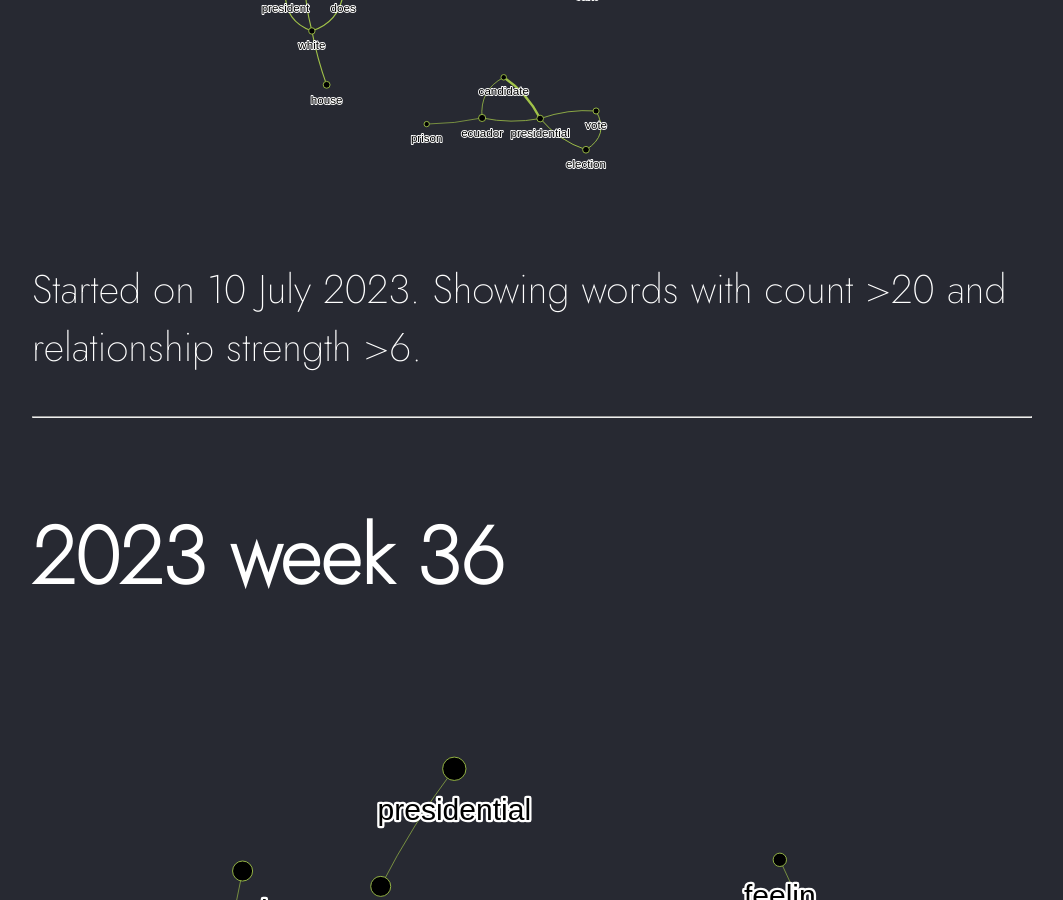
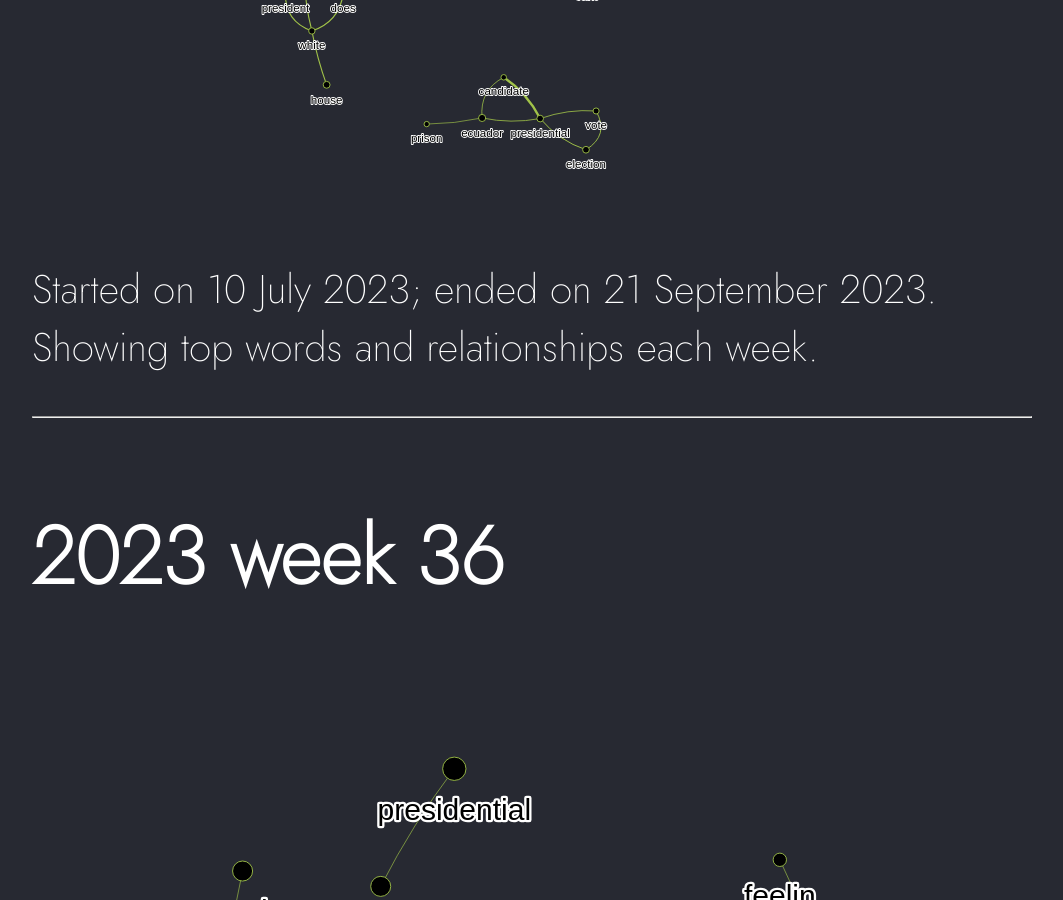
Before and after one commit to Squalm/freebrain-site, a Jekyll site: the page built from site/index.markdown, in a window 1280 px wide and 900 px high, scrolled down 1199 px. Shown: the whole window, without its empty margins (108-1171 px from the left). Built offline with Jekyll 4.4.1, drawn with Linux system fonts in a browser that asks for light colours.

Commit message:
indicate that this has stopped

```diff
--- a/site/index.markdown
+++ b/site/index.markdown
@@ -10,4 +10,4 @@ Use it to view trends in news articles' headlines.
 # All time decayed counts:
 ![Graph showing decayed counts for all the data collected](/assets/images/decayed.png)
 
-Started on 10 July 2023. Showing words with count >20 and relationship strength >6.
+Started on 10 July 2023; ended on 21 September 2023. Showing top words and relationships each week.
```
